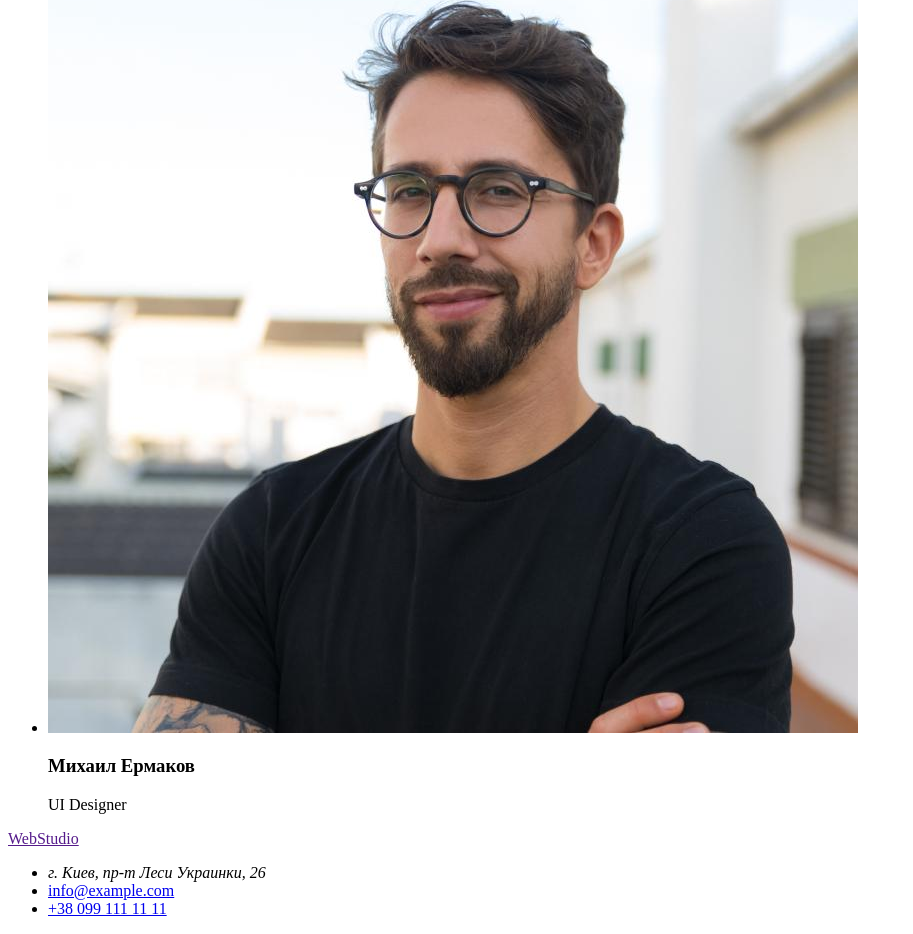
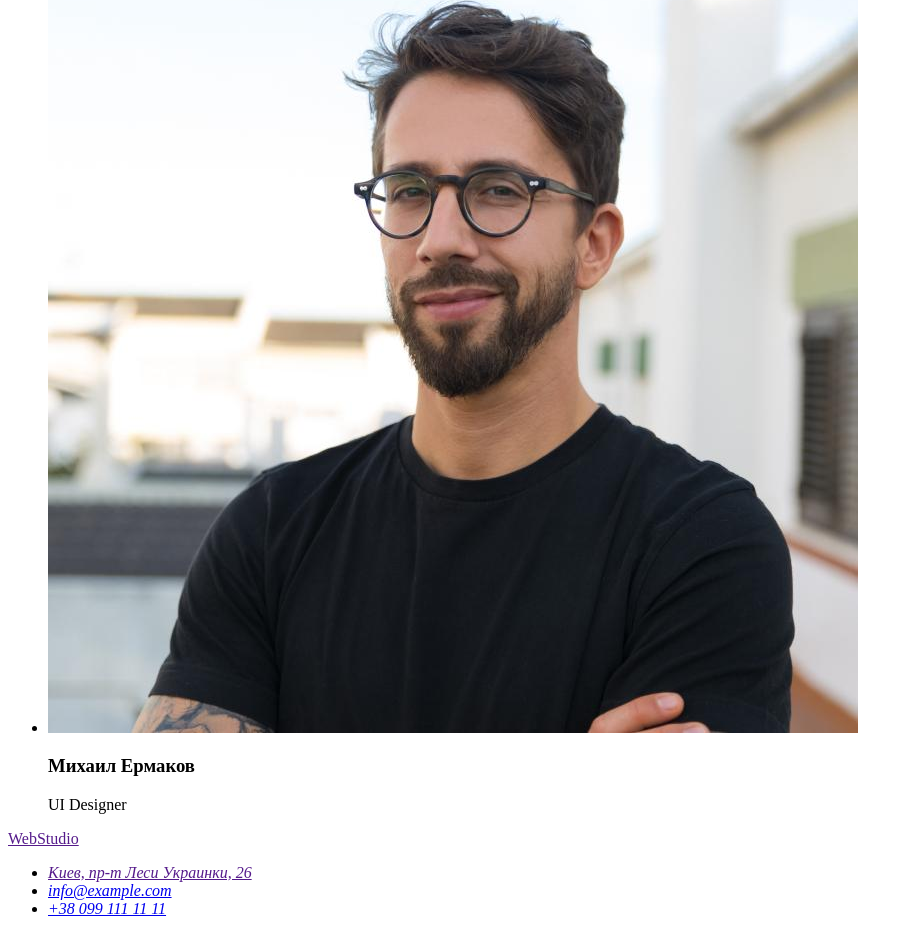
Before and after one commit to Tellace/goit-markup-hw-01, a plain HTML site: page index.html in a window 1280 px wide. Shown: the part 4253-5187 px from the top of the page, without its empty margins (0-913 px from the left). Drawn offline with Linux system fonts and the light colour scheme; files whose address does not match are found by name.

Commit message:
re-send2 ДЗ1

```diff
--- a/index.html
+++ b/index.html
@@ -145,11 +145,13 @@
       </section>
       <footer>
         <a href="">WebStudio</a>
-        <ul>
-          <li><address>г. Киев, пр-т Леси Украинки, 26</address></li>
-          <li><a href="mailto:info@example.com">info@example.com</a></li>
-          <li><a href="tel:+380991111111">+38 099 111 11 11</a></li>
-        </ul>
+        <address>
+          <ul>
+            <li><a href="">Киев, пр-т Леси Украинки, 26</a></li>
+            <li><a href="mailto:info@example.com">info@example.com</a></li>
+            <li><a href="tel:+380991111111">+38 099 111 11 11</a></li>
+          </ul>
+        </address>
       </footer>
     </main>
   </body>
```
